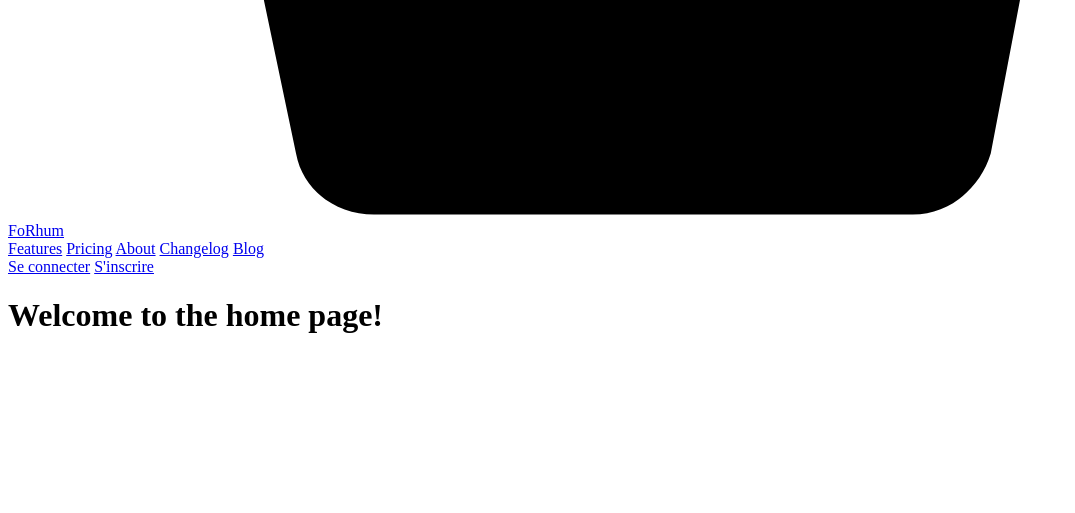
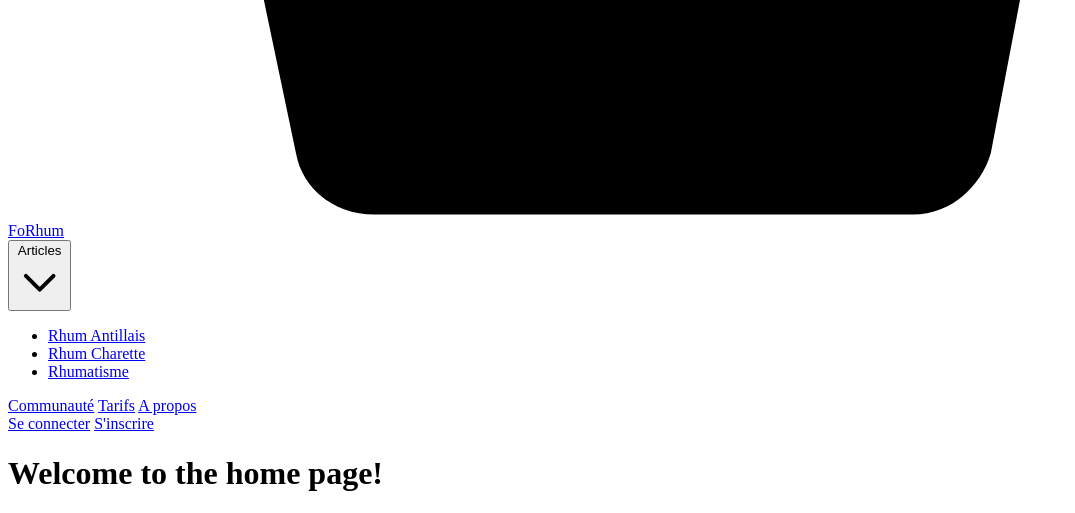
Before and after one commit to LiamBdr/symfony-forum, a Symfony app: template templates/home/index.html.twig in a window 1280 px wide. Shown: the part 1075-1588 px from the top of the page, without its empty margins (0-1075 px from the left). Before the commit the page ends 1408 px from the top, so only its background shows below. Run offline with Twig, Linux system fonts and the light colour scheme; the template is opened without the code that fills it, so the values that code supplies are empty; some libraries are stand-ins or nearby versions.

Commit message:
Feat - Header dropdown

```diff
--- a/templates/header.html.twig
+++ b/templates/header.html.twig
@@ -1,5 +1,5 @@
-<header class="border-b">
-    <div class="mx-auto flex max-w-7xl items-center justify-between p-4">
+<header>
+    <div class="mx-auto flex max-w-7xl items-center justify-between p-4 border-b">
         <div class="flex items-center space-x-4">
             <div class="flex items-center space-x-2">
                 <button class="flex appearance-none p-1 text-gray-500 md:hidden">
@@ -22,11 +22,34 @@
                 </a>
             </div>
             <nav class="hidden items-center space-x-2 text-sm font-medium text-gray-800 md:flex">
-                <a href="#" class="rounded-xl bg-white px-3 py-2 transition hover:bg-gray-100">Features</a>
-                <a href="#" class="rounded-xl bg-white px-3 py-2 transition hover:bg-gray-100">Pricing</a>
-                <a href="#" class="rounded-xl bg-white px-3 py-2 transition hover:bg-gray-100">About</a>
-                <a href="#" class="rounded-xl bg-white px-3 py-2 transition hover:bg-gray-100">Changelog</a>
-                <a href="#" class="rounded-xl bg-white px-3 py-2 transition hover:bg-gray-100">Blog</a>
+                <button id="dropdownDefault" data-dropdown-toggle="dropdown"
+                        class="bg-white hover:bg-gray-100 focus:bg-gray-100 focus:outline-none rounded-xl px-2 py-2 ml-2 transition text-center inline-flex items-center"
+                        type="button">
+                    Articles
+                    <svg class="ml-1 w-4 h-4" aria-hidden="true" fill="none" stroke="currentColor" viewBox="0 0 24 24" xmlns="http://www.w3.org/2000/svg">
+                        <path stroke-linecap="round" stroke-linejoin="round" stroke-width="2" d="M19 9l-7 7-7-7"></path>
+                    </svg>
+                </button>
+
+                <!-- Dropdown menu -->
+                <div id="dropdown" class="z-10 border w-44 bg-white rounded-xl divide-y divide-gray-100 block hidden overflow-hidden"
+                     data-popper-reference-hidden="" data-popper-escaped="" data-popper-placement="right">
+                    <ul class="text-sm text-gray-700" aria-labelledby="dropdownDefault">
+                        <li>
+                            <a href="#" class="block py-2 px-4 hover:bg-gray-100">Rhum Antillais</a>
+                        </li>
+                        <li>
+                            <a href="#" class="block py-2 px-4 hover:bg-gray-100">Rhum Charette</a>
+                        </li>
+                        <li>
+                            <a href="#" class="block py-2 px-4 hover:bg-gray-100">Rhumatisme</a>
+                        </li>
+                    </ul>
+                </div>
+
+                <a href="#" class="rounded-xl bg-white px-3 py-2 transition hover:bg-gray-100">Communauté</a>
+                <a href="#" class="rounded-xl bg-white px-3 py-2 transition hover:bg-gray-100">Tarifs</a>
+                <a href="#" class="rounded-xl bg-white px-3 py-2 transition hover:bg-gray-100">A propos</a>
             </nav>
         </div>
         <nav class="flex items-center space-x-4 text-sm font-medium text-gray-800">
```
